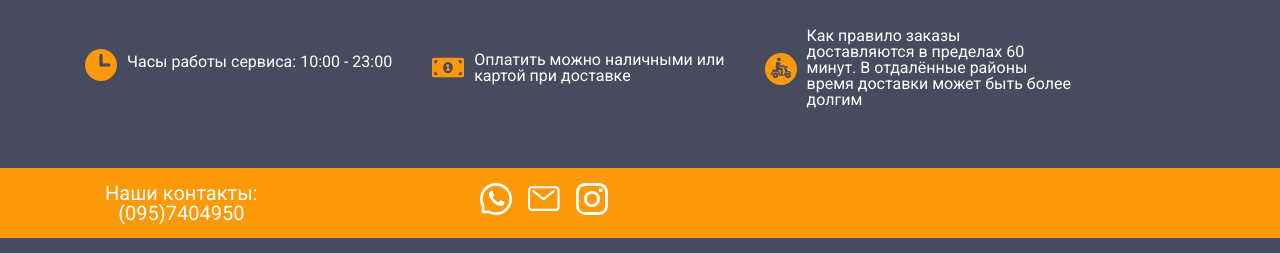
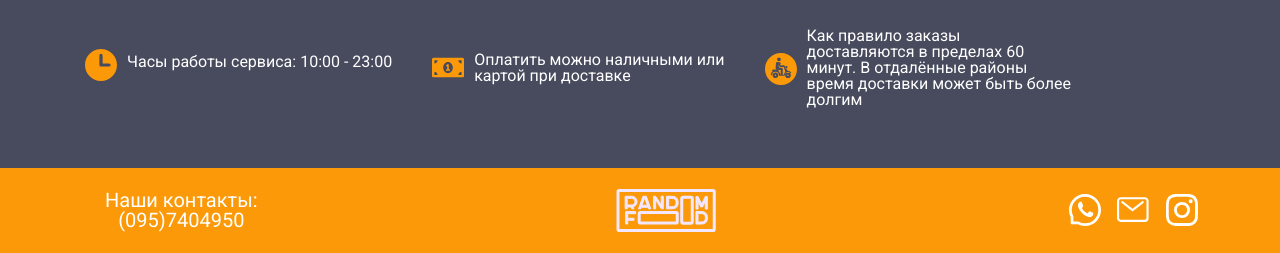
Before and after one commit to RZD7704/RandomFood, a website: page app/index.html in a window 1280 px wide. Shown: the part 1983-2236 px from the top of the page. Drawn offline with Linux system fonts and the light colour scheme; some packages are replaced by stand-ins of ours.

Commit message:
add logo to footer

```diff
--- a/app/index.html
+++ b/app/index.html
@@ -284,7 +284,16 @@
 		<div class="container">
 			<div class="footer">
 				<div class="footer__text">
-					<p class="footer__text--p">Наши контакты: <br> (095)7404950 </p>
+					<a href="tel:+380957404950" class="footer__text--a">
+						<p class="footer__text--p">Наши контакты: <br> (095)7404950 </p>
+					</a>
+				</div>
+				<div class="logo1">
+					<a class="logo-header" href="#">
+						<svg class="icon">
+							<use xlink:href="images/sprite.svg#desktop-logo"></use>
+						</svg>
+					</a>
 				</div>
 				<div class="footer__links">
 					<ul class="footer__links--ul">
--- a/app/js/main.js
+++ b/app/js/main.js
@@ -96,12 +96,12 @@ function initMap() {
 		}
 
 		function show() {
-			document.getElementById('window').style.display = "block";
+			document.getElementById('window-log').style.display = "block";
 		}
 
 		function hide() {
 
-			document.getElementById('window').style.display = "none";
+			document.getElementById('window-log').style.display = "none";
 		}
 	});
 })(jQuery);
--- a/app/scss/modules/_footer.scss
+++ b/app/scss/modules/_footer.scss
@@ -3,6 +3,9 @@
 }
 .footer {
     display: flex;
+    justify-content: space-between;
+    justify-items: center;
+    align-items: center;
     padding: 15px 0;
     margin: 60px 0 10px 0;
 
@@ -13,12 +16,22 @@
         margin-left: 20px;
     }
 
+    &__text {
+        a {
+            text-decoration: none;
+        }
+
+    }
+
     &__links {
-        margin-left: 20%;
+        // margin-left: 20%;
+        display: flex;
+        align-items: center;
     }
 
     &__links--ul {
         display: flex;
+
     }
 
     &__links--a {
```
Also changed, not shown: app/css/global.min.css.
